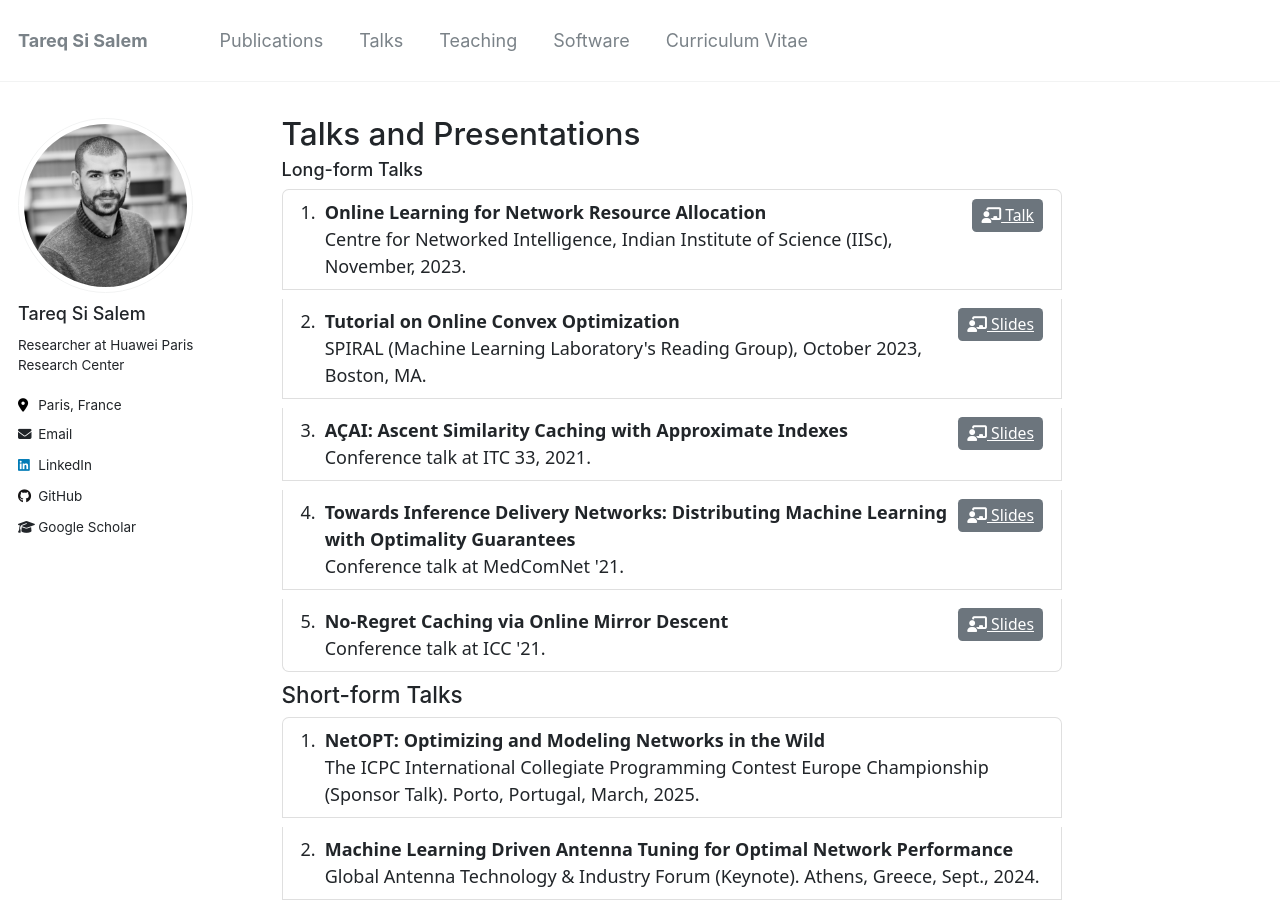
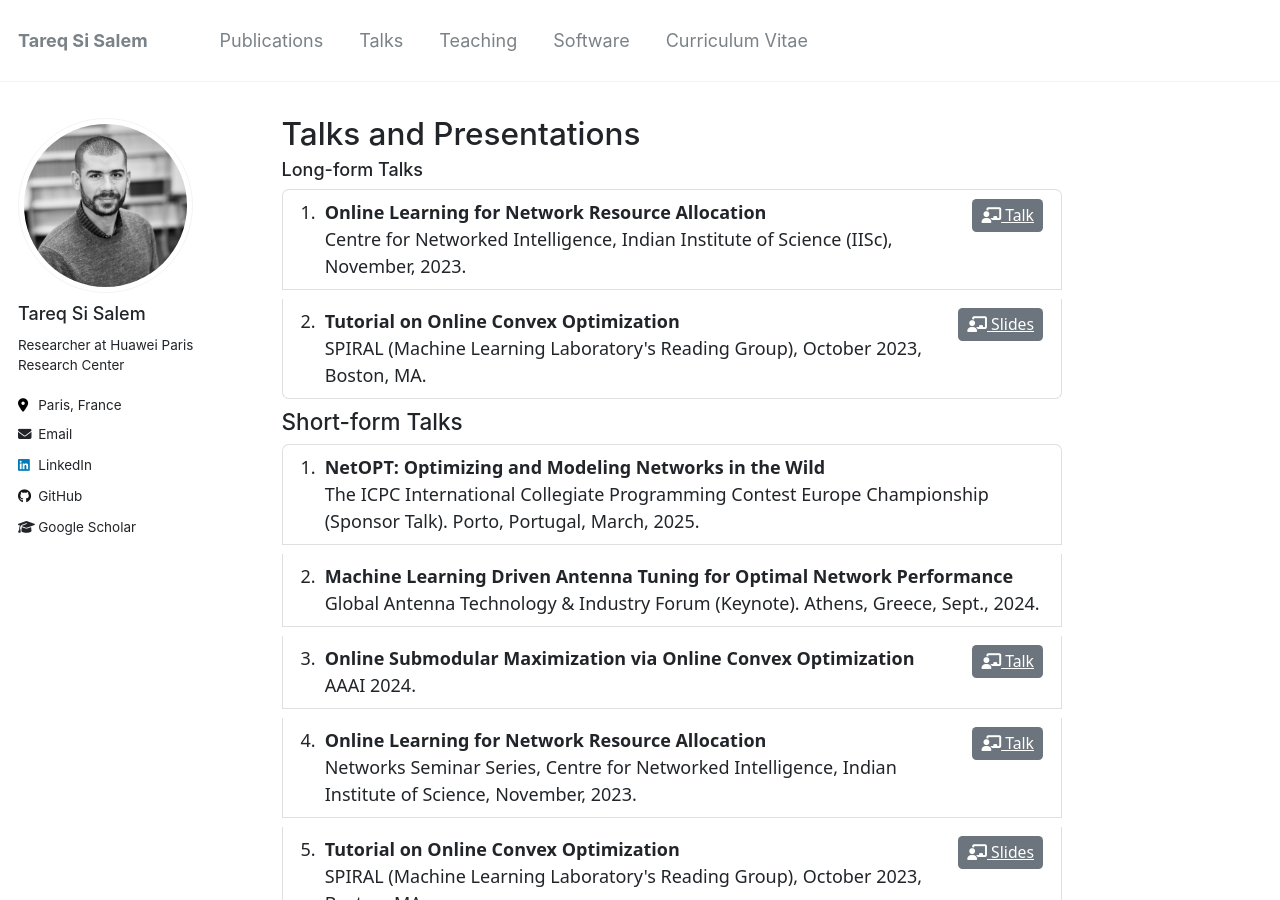
Before and after one commit to tareq-si-salem/tareq-si-salem.github.io, a Jekyll site: the page built from _pages/talks.html, in a window 1280 px wide and 900 px high. Built offline with Jekyll 4.4.1, drawn with Linux system fonts in a browser that asks for light colours.

Commit message:
Update talks.html

```diff
--- a/_pages/talks.html
+++ b/_pages/talks.html
@@ -34,34 +34,6 @@ author_profile: true
 <a  class="btn btn-secondary btn-sm" href="/files/pdf/OCO_tutorial.pdf"> <span class = "text-nowrap"><i class="fa-solid fa-chalkboard-user"></i> Slides</span></a>
 </li>
 
-<li class="list-group-item d-flex justify-content-between align-items-start">
-<div class="ms-2 me-auto">
-<div class="fw-bold"> AÇAI: Ascent Similarity Caching with Approximate Indexes</div>
- Conference talk at ITC 33, 2021.
-</div>
-
-<a  class="btn btn-secondary btn-sm" href="http://www-sop.inria.fr/members/Tareq.Si-Salem/slides/itc21-sisalem.pdf"> <span class = "text-nowrap"><i class="fa-solid fa-chalkboard-user"></i> Slides</span></a>
-
-</li>
-
-<li class="list-group-item d-flex justify-content-between align-items-start">
-<div class="ms-2 me-auto">
-<div class="fw-bold"> Towards Inference Delivery Networks: Distributing Machine Learning with Optimality Guarantees</div>
- Conference talk at MedComNet '21.
-</div>
-
-<a  class="btn btn-secondary btn-sm" href="http://www-sop.inria.fr/members/Tareq.Si-Salem/slides/medcomnet21-sisalem.pdf"><span class = "text-nowrap"><i class="fa-solid fa-chalkboard-user"></i> Slides</span></a>
-
-</li>
-
-<li class="list-group-item d-flex justify-content-between align-items-start">
-<div class="ms-2 me-auto">
-<div class="fw-bold"> No-Regret Caching via Online Mirror Descent</div>
- Conference talk at ICC '21.
-</div>
-<a  class="btn btn-secondary btn-sm" href="http://www-sop.inria.fr/members/Tareq.Si-Salem/slides/icc21-sisalem.pdf"> <span class = "text-nowrap"><i class="fa-solid fa-chalkboard-user"></i> Slides</span></a>
-
-</li>
 </ol>
 
 
```
